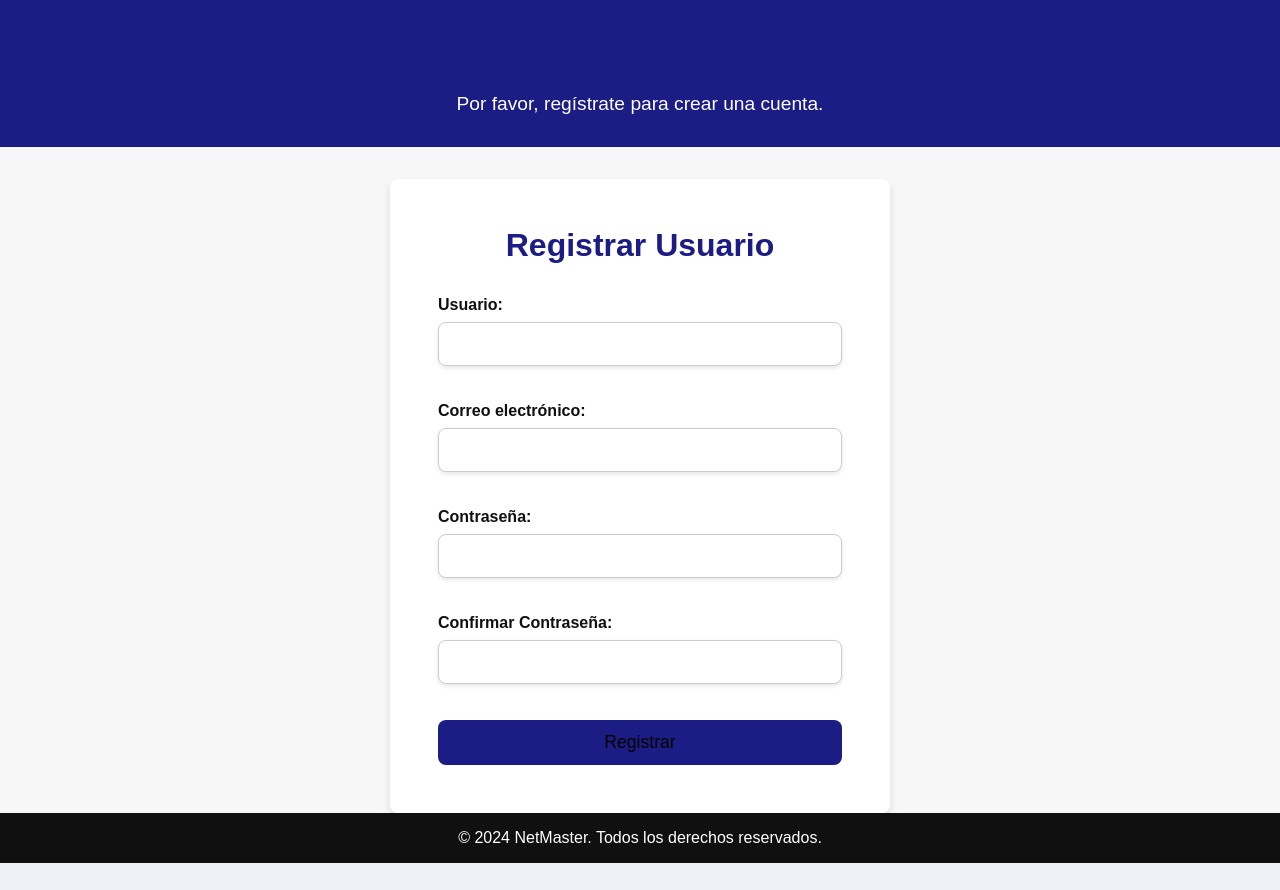
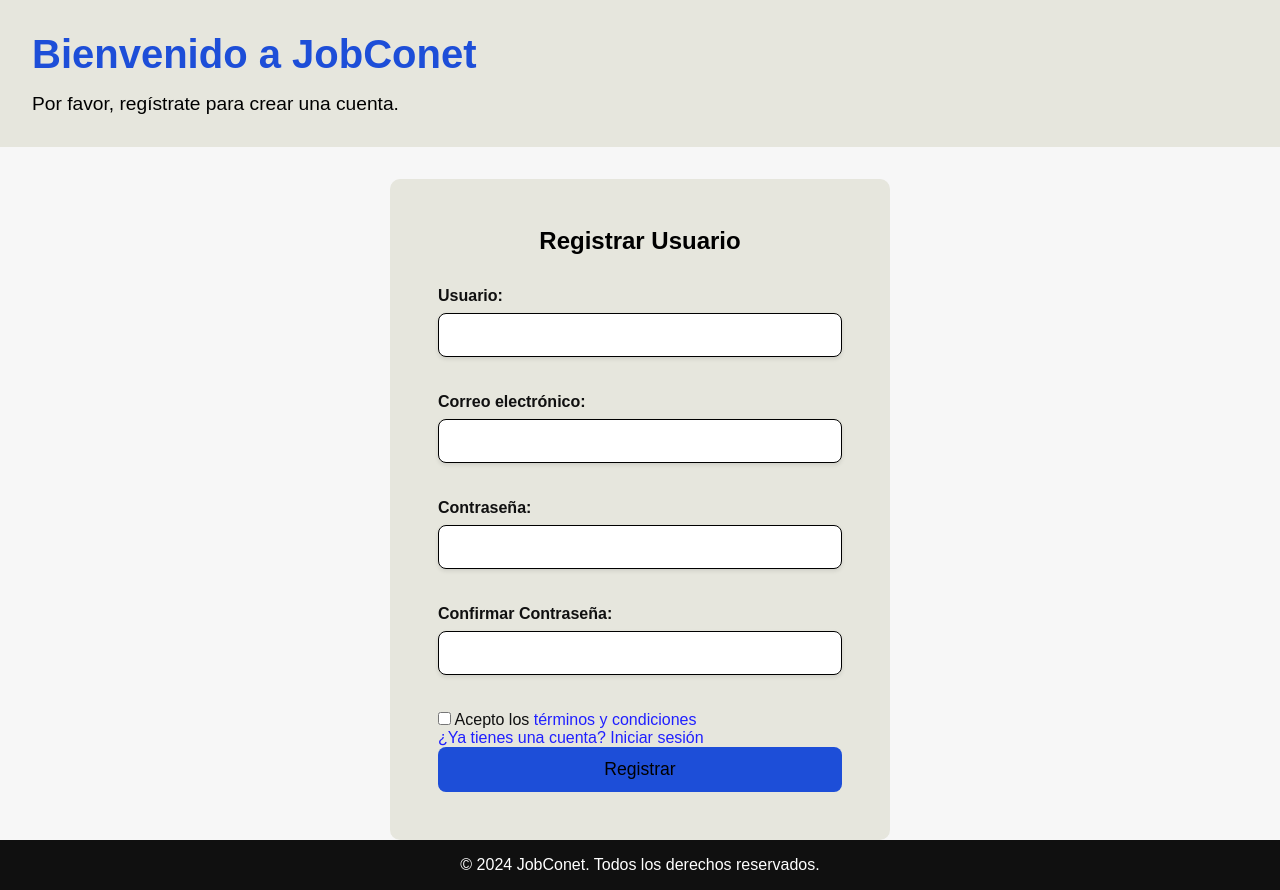
Before and after one commit to Pedroza22-prog/ProyectoIngRequisitos, a Django app: page /registrar/ in a window 1280 px wide. Before the commit the page ends 863 px from the top, so only its background shows below. Run offline with Django 5.2, Linux system fonts and the light colour scheme.

Commit message:
realize lo correspondiente al log in, registro de usuario y agregar publicacion

```diff
--- a/jobConet_app/static/css/agregar_publicacion.css
+++ b/jobConet_app/static/css/agregar_publicacion.css
@@ -30,7 +30,7 @@ body {
 /* Título */
 h1 {
     text-align: center;
-    color: #1c1c85; /* Azul para el título */
+    color: #1D4ED8; /* Azul para el título */
     margin-bottom: 20px;
 }
 
@@ -51,7 +51,7 @@ label {
 input, textarea {
     padding: 10px;
     margin-bottom: 15px;
-    border: 1px solid #ccc; /* Gris claro para bordes */
+    border: 1px solid #000000; /* Gris claro para bordes */
     border-radius: 5px;
     font-size: 16px;
     width: 100%;
--- a/jobConet_app/static/css/registro.css
+++ b/jobConet_app/static/css/registro.css
@@ -19,8 +19,8 @@ body {
 
 /* Estilos para el encabezado (Bienvenida) */
 .welcome {
-    background-color: #1c1c85; /* Azul oscuro para el encabezado */
-    color: white;
+    background-color: rgb(230, 230, 221); /* Azul oscuro para el encabezado */
+    color: rgb(0, 0, 0);
     text-align: center;
     padding: 2rem;
     margin-bottom: 2rem;
@@ -34,14 +34,15 @@ body {
 
 .welcome p {
     font-size: 1.2rem;
+    text-align: left;
 }
 
 /* Estilos para el contenedor principal */
 .container {
-    background-color: white;
+    background-color: rgb(230, 230, 221);
     padding: 3rem;
-    border-radius: 8px;
-    box-shadow: 0 4px 8px rgba(0, 0, 0, 0.1);
+    border-radius: 10px;
+    box-shadow: 0 9px 7pxrgba(99, 97, 97, 0.171);
     width: 100%;
     max-width: 500px;
     margin: 0 auto;
@@ -49,9 +50,15 @@ body {
 
 /* Título principal */
 h1 {
+    text-align: left;
+    margin-bottom: 2rem;
+    color: rgb(29, 78, 216); /* Azul para el título del formulario */
+}
+
+h2 {
     text-align: center;
     margin-bottom: 2rem;
-    color: #1c1c85; /* Azul para el título del formulario */
+    color: #000000;
 }
 
 /* Estilos para los campos de formulario */
@@ -70,20 +77,20 @@ h1 {
     width: 100%;
     border-radius: 0.5rem;
     padding: 0.75rem;
-    border: 1px solid #ccc;
+    border: 1px solid #000000;
     box-shadow: 0 2px 4px rgba(0, 0, 0, 0.1);
     margin-bottom: 0.75rem;
     font-size: 1rem;
 }
 
 .form-control:focus {
-    border-color: #1c1c85; /* Azul para el borde del campo al estar enfocado */
+    border-color: #000000; /* Azul para el borde del campo al estar enfocado */
     outline: none;
 }
 
 /* Estilos para el botón de registro */
 .btn-primary {
-    background-color: #1c1c85; /* Azul para el botón */
+    background-color:#1D4ED8 ; /* Azul para el botón */
     border: none;
     padding: 0.75rem;
     width: 100%;
@@ -94,7 +101,7 @@ h1 {
 }
 
 .btn-primary:hover {
-    background-color: #16297a; /* Azul más oscuro al hacer hover */
+    background-color: #3f6be6; /* Azul más oscuro al hacer hover */
 }
 
 /* Estilo para los mensajes de error */
@@ -112,7 +119,7 @@ p {
 }
 
 a {
-    color: #1c1c85; /* Azul para los enlaces */
+    color: #2020ff; /* Azul para los enlaces */
     text-decoration: none;
 }
 
--- a/jobConet_app/templates/jobConet_app/agregar_publicacion.html
+++ b/jobConet_app/templates/jobConet_app/agregar_publicacion.html
@@ -73,7 +73,10 @@
                 </div>
                 <div class="d-flex justify-content-between">
                     <button class="btn btn-outline-secondary">Vista previa</button>
-                    <button type="submit" class="btn btn-primary">Publicar</button>
+                    <form action="{% url 'lista_publicaciones' %}" method="get">
+                        <button type="submit" class="btn btn-primary">Publicar</button>
+                    </form>
+
                 </div>
             </div>
         </div>
--- a/jobConet_app/templates/jobConet_app/login.html
+++ b/jobConet_app/templates/jobConet_app/login.html
@@ -11,7 +11,7 @@
 <body>
     <!-- Bienvenida en la parte superior -->
     <header class="welcome">
-        <h1>Bienvenido a NetMaster</h1>
+        <h1>Bienvenido a JobConet</h1>
         <p>Por favor, inicia sesión para acceder a tu cuenta.</p>
     </header>
 
@@ -46,7 +46,7 @@
 
     <!-- Pie de página -->
     <footer class="footer">
-        <p>&copy; 2024 NetMaster. Todos los derechos reservados.</p>
+        <p>&copy; 2024 JobConet. Todos los derechos reservados.</p>
     </footer>
 </body>
 </html>
--- a/jobConet_app/templates/jobConet_app/registro.html
+++ b/jobConet_app/templates/jobConet_app/registro.html
@@ -11,13 +11,13 @@
 
     <!-- Bienvenida en la parte superior -->
     <header class="welcome">
-        <h1>Bienvenido a NetMaster</h1>
+        <h1>Bienvenido a JobConet</h1>
         <p>Por favor, regístrate para crear una cuenta.</p>
     </header>
 
     <!-- Contenedor del formulario de registro -->
     <div class="container mt-5">
-        <h1>Registrar Usuario</h1>
+        <h2>Registrar Usuario</h2>
         <form method="post" class="mt-3">
             {% csrf_token %}
             <div class="mb-3">
@@ -36,6 +36,13 @@
                 <label for="confirmar_password" class="form-label">Confirmar Contraseña:</label>
                 <input type="password" id="confirmar_password" name="confirmar_password" class="form-control" required>
             </div>
+            <div>
+                <input type="checkbox" name="aceptar_terminos" id="aceptar_terminos" required>
+                <label for="aceptar_terminos">Acepto los <a href="/terminos" target="_blank">términos y condiciones</a></label>
+            </div>
+            <a>
+                ¿Ya tienes una cuenta? <a href="{% url 'login' %}">Iniciar sesión</a>
+            </a>
             <button type="submit" class="btn-primary">Registrar</button>
         </form>
 
@@ -46,7 +53,7 @@
 
     <!-- Pie de página -->
     <footer class="footer">
-        <p>&copy; 2024 NetMaster. Todos los derechos reservados.</p>
+        <p>&copy; 2024 JobConet. Todos los derechos reservados.</p>
     </footer>
 
 </body>
```
Also changed, not shown: jobConet_app/static/css/login.css (+17 -15 lines), jobConet_app/templates/jobConet_app/index.html (+3 -6 lines), db.sqlite3, jobConet_app/templates/jobConet_app/lista_publicaciones.html (renamed from jobConet_app/templates/jobConet_app/listar_publicaciones.html).
